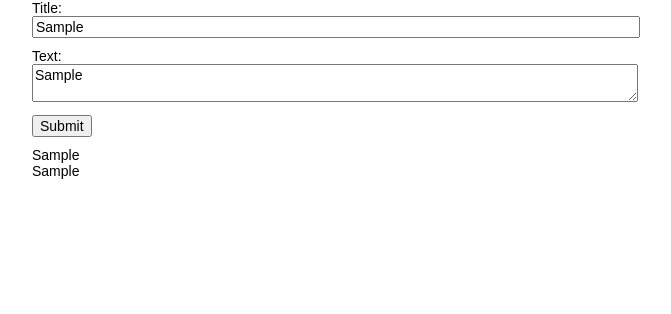
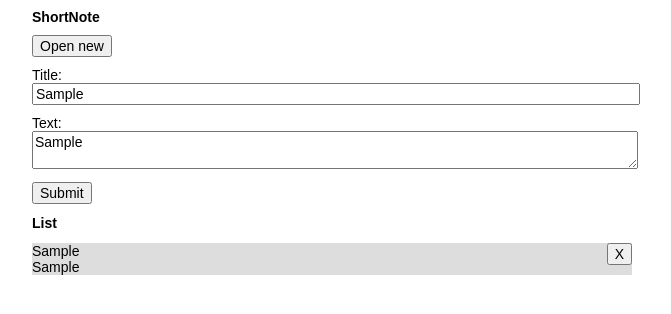
Before and after one commit to elhini/shortnote, a React (Create React App) app: page / in a window 1280 px wide. Both pictures are taken after typing "Sample", "Sample" into the empty fields and a click on the button "Submit". Shown: the top 314 px of the page, without its empty margins (308-979 px from the left). Built offline with nearby package versions, Linux system fonts and the light colour scheme.

Commit message:
select item on open, add delete btn

```diff
--- a/package.json
+++ b/package.json
@@ -1,5 +1,5 @@
 {
-  "name": "my-app",
+  "name": "shortnote",
   "version": "0.1.0",
   "private": true,
   "dependencies": {
--- a/public/index.html
+++ b/public/index.html
@@ -19,7 +19,7 @@
       work correctly both with client-side routing and a non-root public URL.
       Learn how to configure a non-root public URL by running `npm run build`.
     -->
-    <title>React App</title>
+    <title>ShortNote</title>
   </head>
   <body>
     <noscript>You need to enable JavaScript to run this app.</noscript>
--- a/src/App.css
+++ b/src/App.css
@@ -8,3 +8,7 @@
   font-size: 14px;
   font-family: Arial, sans-serif;
 }
+
+#App #openNew {
+  margin-bottom: 10px;
+}
--- a/src/App.js
+++ b/src/App.js
@@ -7,39 +7,85 @@ import List from './components/List/List';
 export default class App extends React.Component {
   constructor(props) {
     super(props);
+    var items = ls.get();
+    var emptyItem = this.buildEmptyItem();
+    items.unshift(emptyItem);
     this.state = {
-      items: ls.get(),
-      item: {id: 0, title: '', text: ''}
+      items: items
     };
+    this.onOpenNew = this.onOpenNew.bind(this);
     this.onSubmit = this.onSubmit.bind(this);
-    this.onEditItem = this.onEditItem.bind(this);
+    this.onOpenItem = this.onOpenItem.bind(this);
+    this.onDeleteItem = this.onDeleteItem.bind(this);
+  }
+
+  findEmptyItem(){
+    return this.state.items.find(i => i.id === 0);
+  }
+
+  buildEmptyItem(){
+    return {id: 0, title: '', text: '', opened: true};
+  }
+
+  onOpenNew(){
+    var items = this.state.items;
+    var emptyItem = this.findEmptyItem();
+    if (!emptyItem){
+      emptyItem = this.buildEmptyItem();
+      items.unshift(emptyItem);
+    }
+    items.forEach(i => i.opened = i.id === 0);
+    this.setState({items: items});
   }
 
   onSubmit(e){
     var form = e.target;
     var idFromForm = parseInt(form.id.value);
     var id = idFromForm || Date.now();
-    var newItem = {id: id, title: form.title.value, text: form.text.value};
+    var itemFromForm = {id: id, title: form.title.value, text: form.text.value, opened: true};
     var items = this.state.items;
     if (idFromForm){
       items = items.filter(i => i.id !== idFromForm);
     }
-    items.push(newItem);
+    else {
+      this.findEmptyItem().opened = false;
+    }
+    items.push(itemFromForm);
     items.sort((a, b) => a.id - b.id);
-    ls.set(items);
+    this.saveToStore(items);
     this.setState({items: items});
     e.preventDefault();
   }
 
-  onEditItem(item){
-    this.setState({item: item});
+  saveToStore(items){
+    ls.set(items.filter(i => i.id > 0));
+  }
+
+  onOpenItem(item){
+    var items = this.state.items;
+    items.forEach(i => i.opened = i.id === item.id);
+    this.setState({items: items});
+  }
+
+  onDeleteItem(item){
+    var items = this.state.items;
+    if (item.opened){
+      this.findEmptyItem().opened = true;
+    }
+    items = items.filter(i => i.id !== item.id);
+    this.saveToStore(items);
+    this.setState({items: items});
   }
 
   render(){
+    var openedItem = this.state.items.find(i => i.opened);
     return (
       <div id="App">
-        <Form item={this.state.item} onSubmit={this.onSubmit}></Form>
-        <List items={this.state.items} onEditItem={this.onEditItem}></List>
+        <h1>ShortNote</h1>
+        <button id="openNew" onClick={this.onOpenNew}>Open new</button>
+        <Form item={openedItem} onSubmit={this.onSubmit}></Form>
+        <h2>List</h2>
+        <List items={this.state.items} onOpenItem={this.onOpenItem} onDeleteItem={this.onDeleteItem}></List>
       </div>
     );
   }
--- a/src/components/List/List.css
+++ b/src/components/List/List.css
@@ -12,3 +12,13 @@
   background: #eee;
   cursor: pointer;
 }
+
+#List li.opened {
+  background: #ddd;
+  cursor: default;
+}
+
+#List li .delete {
+  float: right;
+  margin: 0 0 10px 10px;
+}
--- a/src/components/List/List.js
+++ b/src/components/List/List.js
@@ -2,10 +2,18 @@ import React from 'react';
 import './List.css';
 
 export default class List extends React.Component {
+  onDelete(e, item){
+    e.stopPropagation();
+    this.props.onDeleteItem(item);
+  }
+
   buildNodes(){
     return this.props.items.map(function(item){
+      var opened = item.opened ? 'opened' : '';
+      var deleteBtn = item.id > 0 ? <button className="delete" onClick={(e) => this.onDelete(e, item)}>X</button> : null;
       return (
-        <li key={item.id} data-id={item.id} onClick={() => this.props.onEditItem(item)}>
+        <li key={item.id} data-id={item.id} className={opened} onClick={() => this.props.onOpenItem(item)}>
+          {deleteBtn}
           <div className="title">{item.title}</div>
           <div className="text">{item.text}</div>
         </li>
```
Also changed, not shown: 1 other file (tests, documents, lock files or other folders).
